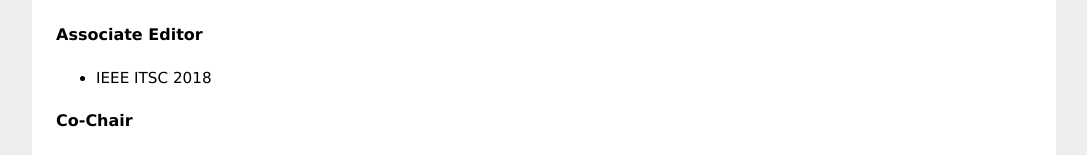
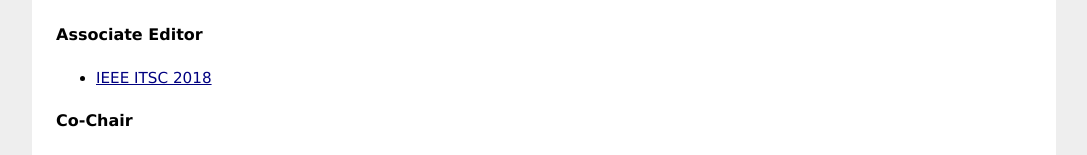
Before and after one commit to GhazizadehPhD/GhazizadehPhD.github.io, a plain HTML site: page recentNews.html in a window 1280 px wide. Shown: the part 400-555 px from the top of the page, without its empty margins (96-1183 px from the left). Drawn offline with Linux system fonts and the light colour scheme.

Commit message:
Add files via upload

```diff
--- a/recentNews.html
+++ b/recentNews.html
@@ -37,7 +37,7 @@
 
     <h4>Associate Editor </h4>
     <ul>
-      <li>IEEE ITSC 2018</li>
+      <li><a href="https://www.ieee-itsc2018.org/">IEEE ITSC 2018</a></li>
     </ul>
     <h4>Co-Chair</h4>
     <ul>
```
